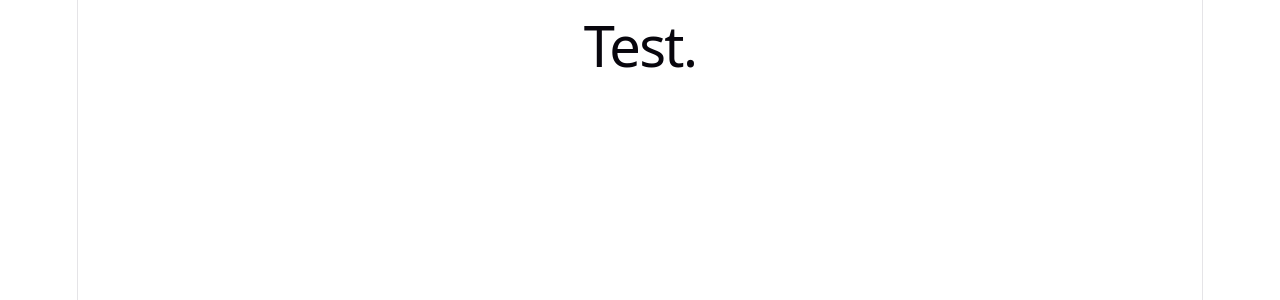
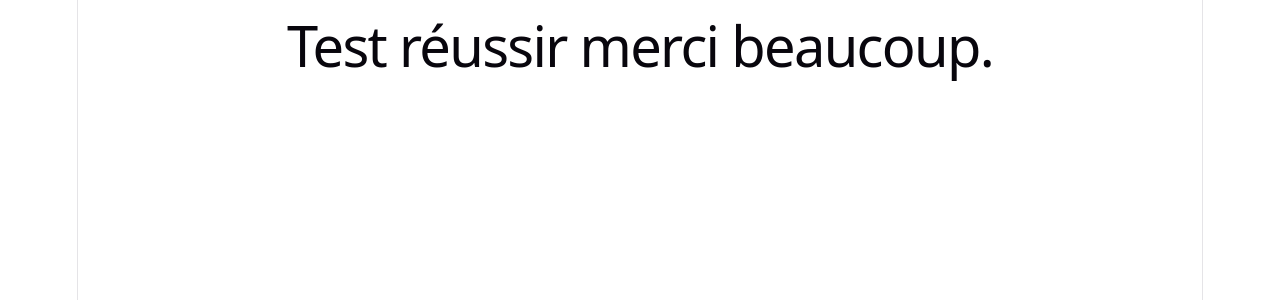
Before and after one commit to Maurice-Jose/myApp, a React (Vite) app: page / in a window 1280 px wide. Shown: the top 300 px of the page. Built offline with nearby package versions, Linux system fonts and the light colour scheme.

Commit message:
Modification de la page d'accueil

```diff
--- a/src/App.tsx
+++ b/src/App.tsx
@@ -4,7 +4,7 @@ function App() {
 
   return (
     <>
-      <h1>Test.</h1>
+      <h1>Test réussir merci beaucoup.</h1>
     </>
   )
 }
```
